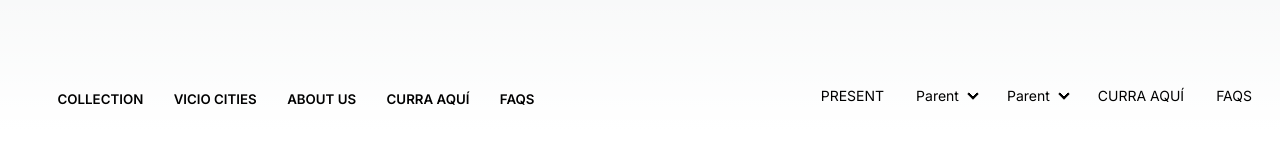
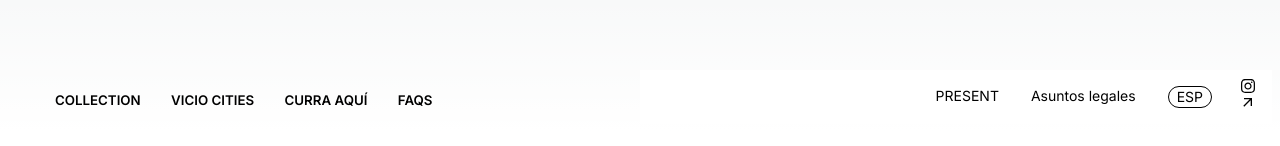
Before and after one commit to Shakib-Shajid/food-website, a Next.js app: page / in a window 1280 px wide. Shown: the part 658-804 px from the top of the page. Built offline with nearby package versions, Linux system fonts and the light colour scheme.

Commit message:
navbar designed

```diff
--- a/src/app/components/BagImg.jsx
+++ b/src/app/components/BagImg.jsx
@@ -25,7 +25,7 @@ const BagImg = () => {
           width="330"
           height="350"
           alt="Food Bag"
-          className='absolute top-[156px] -left-10 z-40'
+          className='absolute top-[156px] -left-10 z-30'
         />
 
         {/* Second Image positioned on top of the first image */}
--- a/src/app/components/Shared/Footer.jsx
+++ b/src/app/components/Shared/Footer.jsx
@@ -1,8 +1,94 @@
+// import { FaInstagram } from "react-icons/fa6";
+// import { MdArrowOutward } from "react-icons/md";
+
+
+// const Footer = () => {
+//     return (
+//         <div>
+//             <div className="navbar min-h-0	">
+//                 <div className="navbar-start">
+//                     <div className="dropdown">
+//                         <div tabIndex={0} role="button" className="btn btn-ghost lg:hidden">
+//                             <svg
+//                                 xmlns="http://www.w3.org/2000/svg"
+//                                 className="h-5 w-5"
+//                                 fill="none"
+//                                 viewBox="0 0 24 24"
+//                                 stroke="currentColor">
+//                                 <path
+//                                     strokeLinecap="round"
+//                                     strokeLinejoin="round"
+//                                     strokeWidth="2"
+//                                     d="M4 6h16M4 12h8m-8 6h16" />
+//                             </svg>
+//                         </div>
+//                         <ul tabIndex={0}
+//                             className="menu menu-sm dropdown-content bg-base-100 rounded-box z-[1] mt-3 w-52 p-2 shadow">
+//                             <li><a>COLLECTION</a></li>
+//                             <li><a>VICIO CITIES</a></li>
+//                             <li><a>CURRA AQUÍ</a></li>
+//                             <li><a>FAQS</a></li>
+//                         </ul>
+//                     </div>
+//                     <div className="btn btn-ghost text-xl hidden lg:flex">
+//                         <ul className="menu menu-horizontal px-1">
+//                             <li><a>COLLECTION</a></li>
+//                             <li><a>VICIO CITIES</a></li>
+//                             <li><a>CURRA AQUÍ</a></li>
+//                             <li><a>FAQS</a></li>
+//                         </ul>
+//                     </div>
+//                 </div>
+
+//                 <div className="navbar-end">
+//                     <div className="hidden lg:flex">
+//                         <ul className="menu menu-horizontal px-1">
+//                             <li><a>PRESENT</a></li>
+//                             <li>
+//                                 <div className="dropdown dropdown-top dropdown-hover">
+//                                     <span tabIndex={0} >Asuntos legales</span>
+//                                     <ul tabIndex={0} className="dropdown-content bg-black text-white menu rounded-box z-[1] w-44 uppercase text-[9px]">
+//                                         <li><a>canal etico</a></li>
+//                                         <li><a>aviso legal</a></li>
+//                                         <li><a>condiciones generales</a></li>
+//                                         <li><a>Política cookies</a></li>
+//                                         <li><a>Política de privadidad</a></li>
+//                                         <li><a>Política redes sociales</a></li>
+//                                     </ul>
+//                                 </div>
+//                             </li>
+
+//                             <li className="flex items-center ">
+//                                 <li className="dropdown dropdown-top dropdown-hover">
+//                                     <span tabIndex={0} className="border py-0 px-2 rounded-box border-black">ESP</span>
+//                                     <ul tabIndex={0} className="dropdown-content  bg-white menu rounded-box z-50 uppercase text-[9px] space-y-1">
+//                                         <li className="border rounded-box border-black"><a>eng</a></li>
+//                                         <li className="border rounded-box border-black"><a>cat</a></li>
+//                                     </ul>
+//                                 </li>
+//                             </li>
+
+//                             <MdArrowOutward className="text-4xl text-black transform transition-transform duration-500 group-hover:rotate-90" />
+//                             <FaInstagram className="text-3xl text-black transform transition-transform duration-500 group-hover:-rotate-180" />
+
+//                         </ul>
+//                     </div>
+//                 </div>
+//             </div>
+//         </div>
+//     );
+// };
+
+// export default Footer;
+
+
+import { FaInstagram } from "react-icons/fa6";
+import { MdArrowOutward } from "react-icons/md";
 
 const Footer = () => {
     return (
         <div>
-            <div className="navbar min-h-0	">
+            <div className="navbar min-h-0">
                 <div className="navbar-start">
                     <div className="dropdown">
                         <div tabIndex={0} role="button" className="btn btn-ghost lg:hidden">
@@ -19,12 +105,10 @@ const Footer = () => {
                                     d="M4 6h16M4 12h8m-8 6h16" />
                             </svg>
                         </div>
-                        <ul
-                            tabIndex={0}
+                        <ul tabIndex={0}
                             className="menu menu-sm dropdown-content bg-base-100 rounded-box z-[1] mt-3 w-52 p-2 shadow">
                             <li><a>COLLECTION</a></li>
                             <li><a>VICIO CITIES</a></li>
-                            <li><a>ABOUT US</a></li>
                             <li><a>CURRA AQUÍ</a></li>
                             <li><a>FAQS</a></li>
                         </ul>
@@ -33,37 +117,44 @@ const Footer = () => {
                         <ul className="menu menu-horizontal px-1">
                             <li><a>COLLECTION</a></li>
                             <li><a>VICIO CITIES</a></li>
-                            <li><a>ABOUT US</a></li>
                             <li><a>CURRA AQUÍ</a></li>
                             <li><a>FAQS</a></li>
                         </ul>
                     </div>
                 </div>
 
-                <div className="navbar-end">
+                <div className="navbar-end bg-white">
                     <div className="hidden lg:flex">
                         <ul className="menu menu-horizontal px-1">
                             <li><a>PRESENT</a></li>
                             <li>
-                                <details>
-                                    <summary>Parent</summary>
-                                    <ul class="p-2 ">
-                                        <li><a>Submenu 1</a></li>
-                                        <li><a>Submenu 2</a></li>
+                                <div className="dropdown dropdown-top dropdown-hover">
+                                    <span tabIndex={0} >Asuntos legales</span>
+                                    <ul tabIndex={0} className="dropdown-content bg-black text-white menu rounded-box z-[1] w-44 uppercase text-[9px]">
+                                        <li><a>canal etico</a></li>
+                                        <li><a>aviso legal</a></li>
+                                        <li><a>condiciones generales</a></li>
+                                        <li><a>Política cookies</a></li>
+                                        <li><a>Política de privadidad</a></li>
+                                        <li><a>Política redes sociales</a></li>
                                     </ul>
-                                </details>
+                                </div>
                             </li>
+
                             <li>
-                                <details>
-                                    <summary>Parent</summary>
-                                    <ul class="p-2 ">
-                                        <li><a>Submenu 1</a></li>
-                                        <li><a>Submenu 2</a></li>
+                                <div className="dropdown dropdown-top dropdown-hover">
+                                    <span tabIndex={0} className="border py-0 px-2 rounded-box border-black">ESP</span>
+                                    <ul tabIndex={0} className="dropdown-content bg-white menu rounded-box z-50 uppercase text-[9px] space-y-1">
+                                        <li className="border rounded-box border-black"><a>eng</a></li>
+                                        <li className="border rounded-box border-black"><a>cat</a></li>
                                     </ul>
-                                </details>
+                                </div>
                             </li>
-                            <li><a>CURRA AQUÍ</a></li>
-                            <li><a>FAQS</a></li>
+
+                            <div className="group mx-3">
+                                <FaInstagram className="text-base transform transition-transform duration-500 group-hover:rotate-90" />
+                                <MdArrowOutward className="text-base transform transition-transform duration-500 group-hover:-rotate-180" />
+                            </div>
                         </ul>
                     </div>
                 </div>
```
